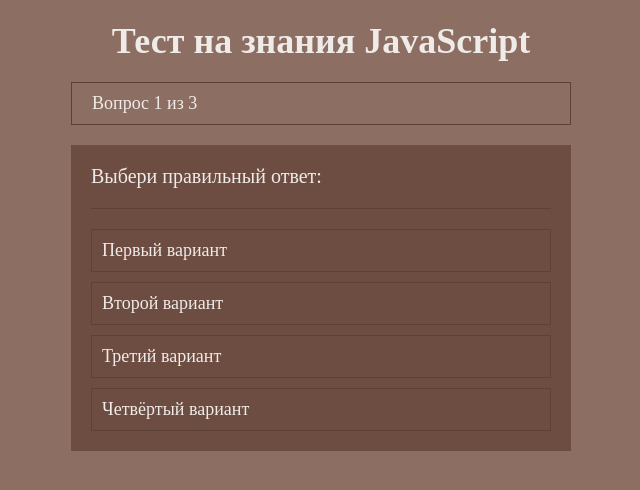
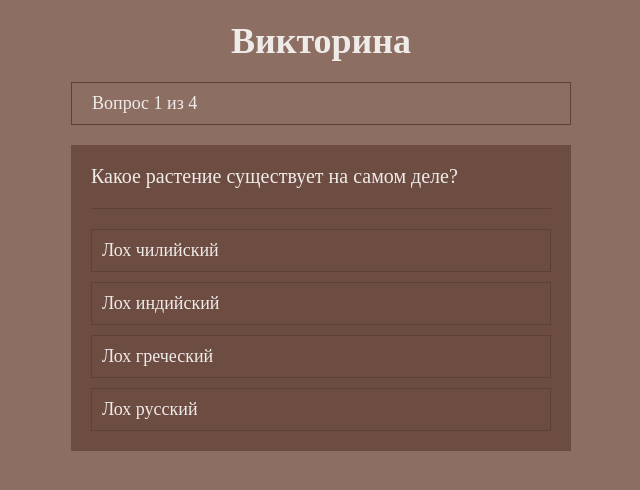
Before and after one commit to Antoshka007/quiz, a React (Create React App) app: page /results in a window 1280 px wide. Shown: the top 490 px of the page, without its empty margins (319-959 px from the left). Built offline with nearby package versions, Linux system fonts and the light colour scheme.

Commit message:
update data

```diff
--- a/src/components/Results/Results.js
+++ b/src/components/Results/Results.js
@@ -9,7 +9,7 @@
 function Results({ questions, userAnswers, onClickBtn }) {
 	return (
 		<div className="Results">
-			<Title>Результаты</Title>
+			<Title>Результат</Title>
 			<ResultsInfo
 				successCount={getSuccessCount(questions, userAnswers)}
 				count={questions.length}
--- a/src/components/Test/Test.js
+++ b/src/components/Test/Test.js
@@ -8,7 +8,7 @@
 function Test({ question, answers, onAnswer, index, count }) {
 	return (
 		<div className="Test">
-			<Title>Тест на знания JavaScript</Title>
+			<Title>Викторина</Title>
 			<TestProgress index={index} count={count} />
 			<Question question={question} answers={answers} onAnswer={onAnswer} />
 		</div>
--- a/src/data.js
+++ b/src/data.js
@@ -1,35 +1,47 @@
 export default [
 	{
 		id: '1',
-		question: 'Выбери правильный ответ:',
+		question: 'Какое растение существует на самом деле?',
 		answers: [
-			{ text: 'Первый вариант', id: '1' },
-			{ text: 'Второй вариант', id: '2' },
-			{ text: 'Третий вариант', id: '3' },
-			{ text: 'Четвёртый вариант', id: '4' },
+			{ text: 'Лох чилийский', id: '11' },
+			{ text: 'Лох индийский', id: '12' },
+			{ text: 'Лох греческий', id: '13' },
+			{ text: 'Лох русский', id: '14' },
 		],
-		right: '1',
+		right: '12',
 	},
 	{
 		id: '2',
-		question: 'Выбери правильный ответ 2:',
+		question:
+			'Что за место, попав в которое, человек делает селфи на кухне, которую не может себе позволить?',
 		answers: [
-			{ text: 'Первый вариант', id: '1' },
-			{ text: 'Второй вариант', id: '2' },
-			{ text: 'Третий вариант', id: '3' },
-			{ text: 'Четвёртый вариант', id: '4' },
+			{ text: 'Рим', id: '21' },
+			{ text: 'Париж', id: '22' },
+			{ text: 'Лондон', id: '23' },
+			{ text: 'Икея', id: '24' },
 		],
-		right: '2',
+		right: '24',
 	},
 	{
 		id: '3',
-		question: 'Выбери правильный ответ 3:',
+		question: 'Какой город объявлен официальной родиной русского Деда Мороза?',
 		answers: [
-			{ text: 'Первый вариант', id: '1' },
-			{ text: 'Второй вариант', id: '2' },
-			{ text: 'Третий вариант', id: '3' },
-			{ text: 'Четвёртый вариант', id: '4' },
+			{ text: 'Малая Вишера', id: '31' },
+			{ text: 'Великий Устюг', id: '32' },
+			{ text: 'Вышний Волочек', id: '33' },
+			{ text: 'Нижний Новгород', id: '34' },
 		],
-		right: '3',
+		right: '32',
+	},
+	{
+		id: '4',
+		question: 'Что проводит боксер, наносящий удар противнику снизу?',
+		answers: [
+			{ text: 'Свинг', id: '41' },
+			{ text: 'Хук', id: '42' },
+			{ text: 'Апперкот', id: '43' },
+			{ text: 'Джэб', id: '44' },
+		],
+		right: '43',
 	},
 ];
```
